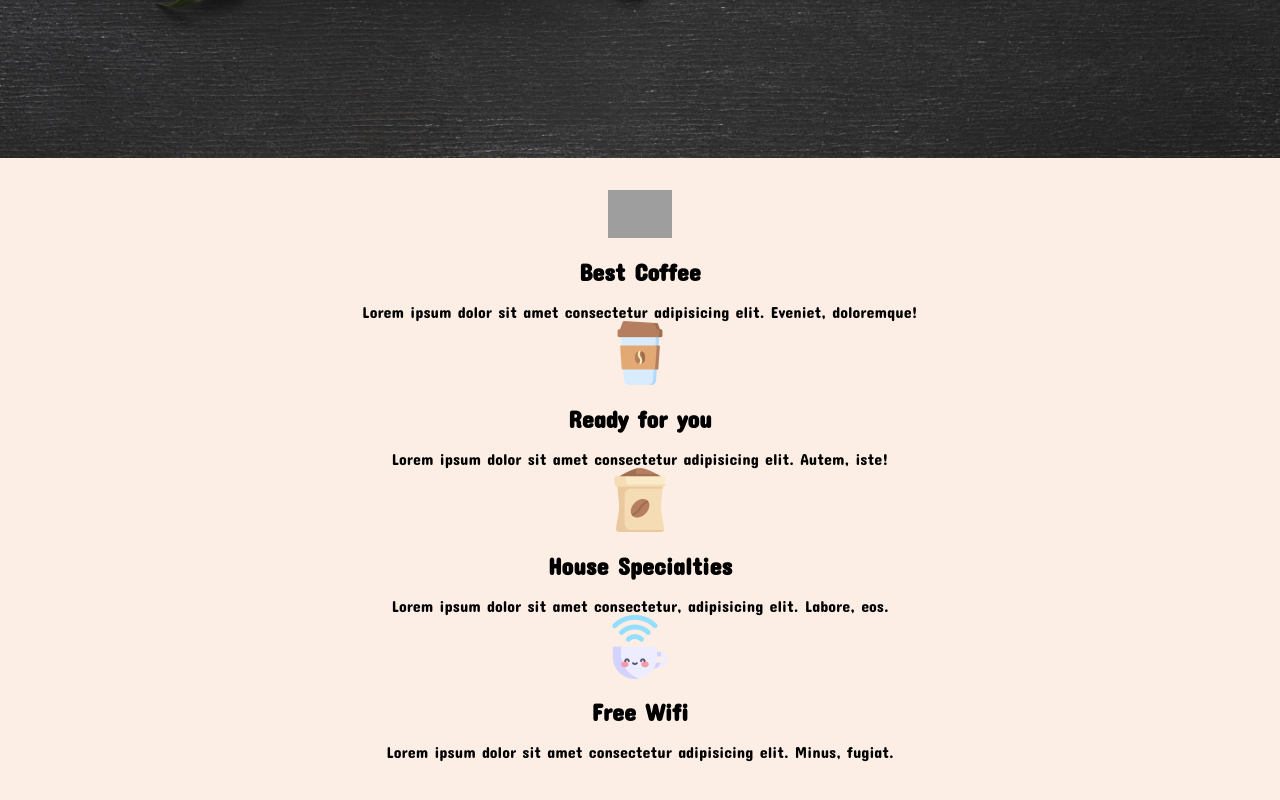
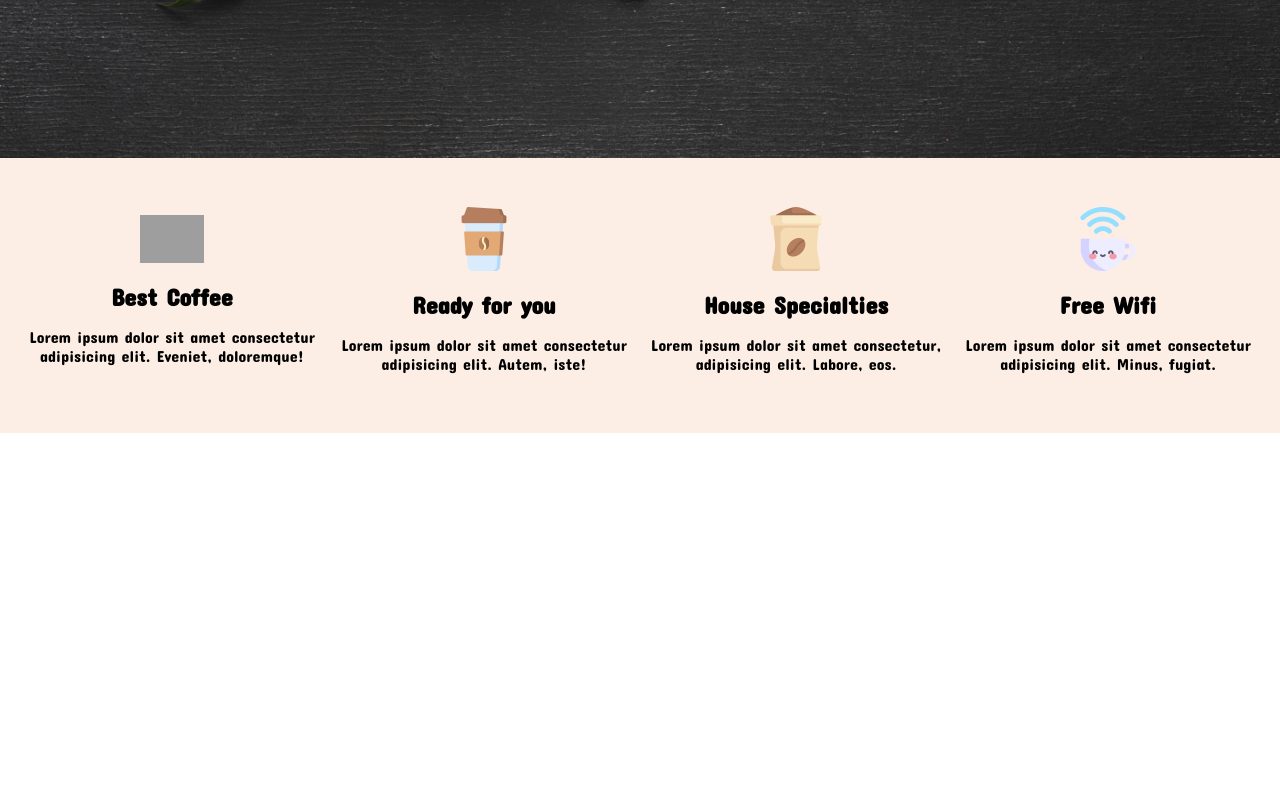
Before and after one commit to RiviCodes/coffee-shop-react, a React (Create React App) app: page / in a window 1280 px wide. Shown: the part 554-1354 px from the top of the page. After the commit the page ends 987 px from the top, so only its background shows below. Built offline with nearby package versions, Linux system fonts and the light colour scheme; grey boxes are pictures that could not be loaded; a web font is replaced by a local one.

Commit message:
Edit containers

```diff
--- a/src/components/Services.tsx
+++ b/src/components/Services.tsx
@@ -4,7 +4,7 @@ import "../styles/Services.css";
 export default function Services() {
   return (
     <>
-      <section id="services-section" className="grid">
+      <section id="services-section" className="grid-services">
         <div>
           <img
             id="coffee-mug"
```
